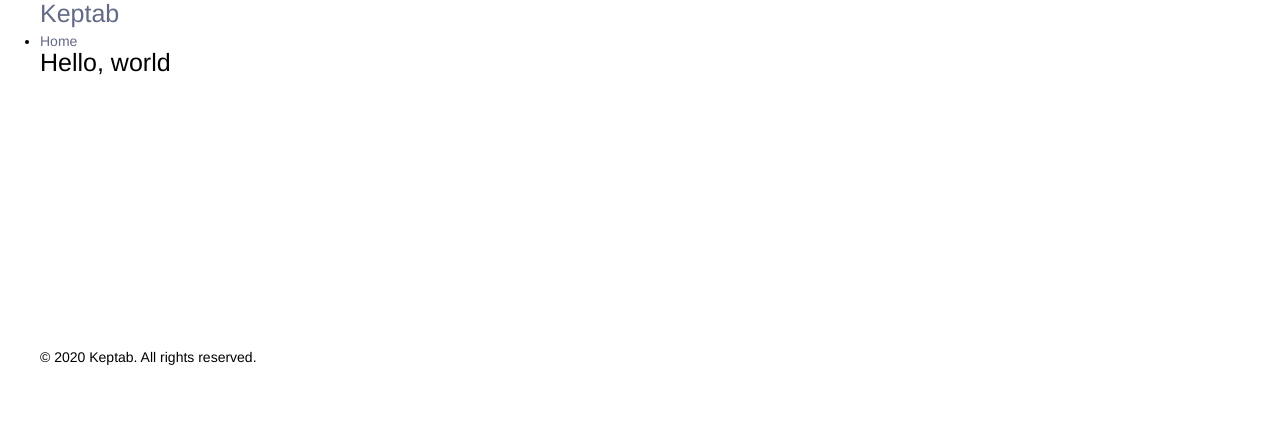
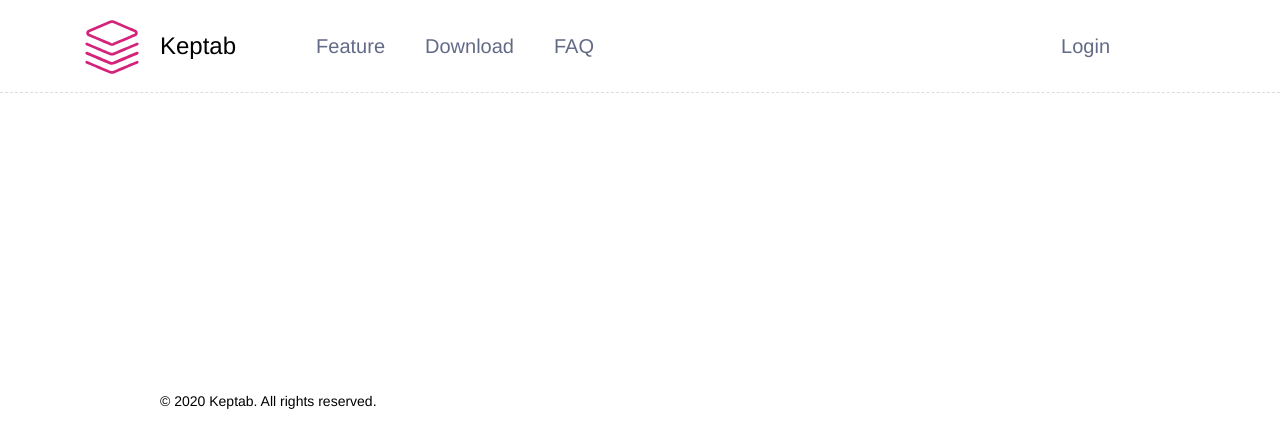
Before and after one commit to keptab/keptab-site, a Jekyll site: the page built from index.html, in a window 1280 px wide. Shown: the top 448 px of the page. Built offline with Jekyll 4.4.1, drawn with Linux system fonts in a browser that asks for light colours.

Commit message:
本着简单容易的观点，建设好 Keptab 的官网，不要整太多莫名其妙的东西了~

```diff
--- a/_includes/header.html
+++ b/_includes/header.html
@@ -1,11 +1,16 @@
 <header id="header" class="header">
     <div class="container">
-        <h1 class="brand">
+        <h1 id="brand" class="brand">
             <a href="{{ site.url }}">{{ site.title }}</a>
         </h1>
-        <nav class="nav">
+        <nav id="nav" class="nav">
             <ul class="main-nav">
-                <li><a href="/">Home</a></li>
+                <li><a href="/feature">Feature</a></li>
+                <li><a href="/download">Download</a></li>
+                <li><a href="/faq">FAQ</a></li>
+            </ul>
+            <ul class="user-nav">
+                <li class="btn"><a href="https://id.keptab.com/login">Login</a></li>
             </ul>
         </nav>
     </div>
--- a/assets/css/screen.css
+++ b/assets/css/screen.css
@@ -120,9 +120,8 @@ label {
 }
 .container, .row {
 	min-width: 200px;
-	max-width: 1200px;
+	max-width: 960px;
 	margin: 0 auto;
-	/*margin-left: 200px;*/
 }
 .container:before, .container:after,
 .clearfix:before, .clearfix:after,
@@ -145,3 +144,63 @@ label {
 	min-width: 250px;
 	min-height: 100px;
 }
+
+
+ /* header */
+
+#header {
+	border-bottom: 1px dashed #DDD;
+	min-width: 800px;
+}
+#header .container {
+	display: flex;
+	align-items: center;
+}
+#brand {
+	line-height: 100%;
+	margin: 0;
+}
+#brand::before {
+	content: " ";
+	position: absolute;
+	display: inline-block;
+	margin-top: 15px;
+	margin-left: -80px;
+	background: url(/assets/img/logo.svg) no-repeat center center;
+	background-size: 64px 64px;
+	width: 64px;
+	height: 64px;
+}
+#brand a {
+	display: inline-block;
+	text-decoration: none;
+	font-size: 24px;
+	line-height: 100%;
+	color: #000;
+	padding: 34px 0;
+}
+#nav {
+	flex-grow: 2;
+	display: flex;
+}
+#nav ul {
+	list-style: none;
+	display: flex;
+	align-items: center;
+}
+#nav ul li {
+	margin-left: 2rem;
+}
+#nav ul li a {
+	display: inline-block;
+	font-size: 2rem;
+	padding: 1rem;
+	text-decoration: none;
+}
+#nav .main-nav {
+	margin-left: 5rem;
+}
+#nav .user-nav {
+	flex-grow: 2;
+	justify-content: flex-end;
+}
--- a/index.html
+++ b/index.html
@@ -7,5 +7,5 @@ description: Keptab
 ---
 
 <div class="container">
-    <h1>Hello, world</h1>
+    <!-- <h1>Hello, world</h1> -->
 </div>
```
